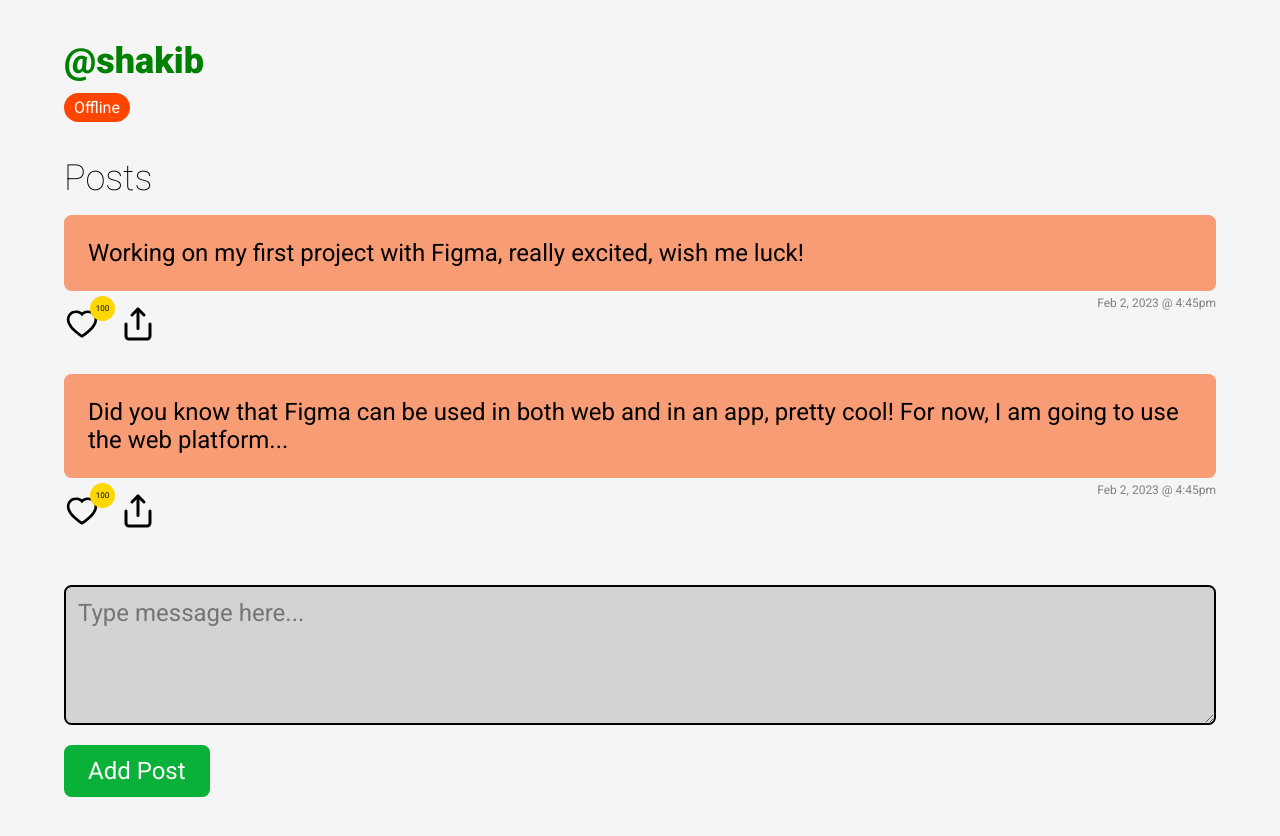
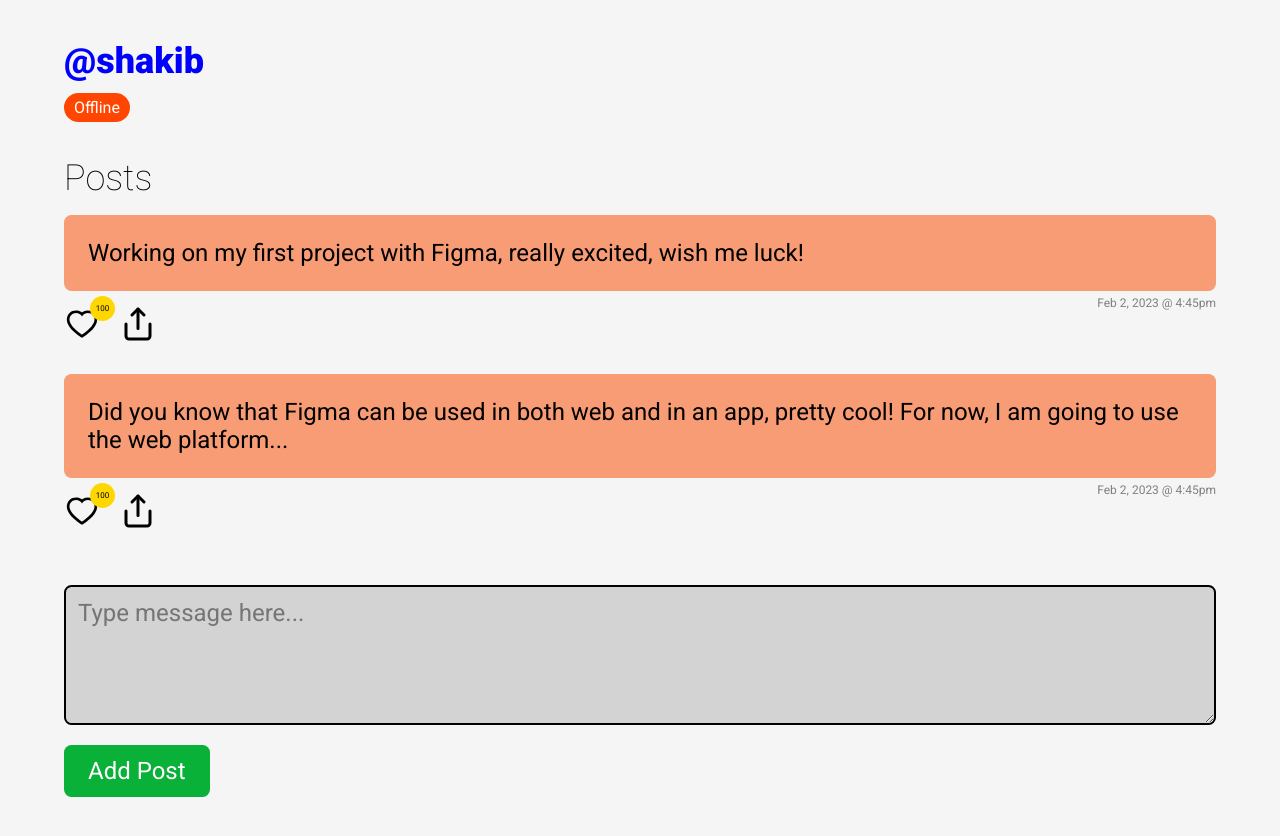
Before and after one commit to nsp-playground/tweeter20, a Next.js app: page / in a window 1280 px wide. Shown: the top 836 px of the page. Built offline with nearby package versions, Linux system fonts and the light colour scheme.

Commit message:
adds blue username

```diff
--- a/src/components/Profile/Profile.scss
+++ b/src/components/Profile/Profile.scss
@@ -2,7 +2,7 @@
   .username {
     margin-bottom: 16px;
     font-size: 36px;
-    color: green;
+    color: blue;
     font-weight: 800;
   }
   .status {
```
